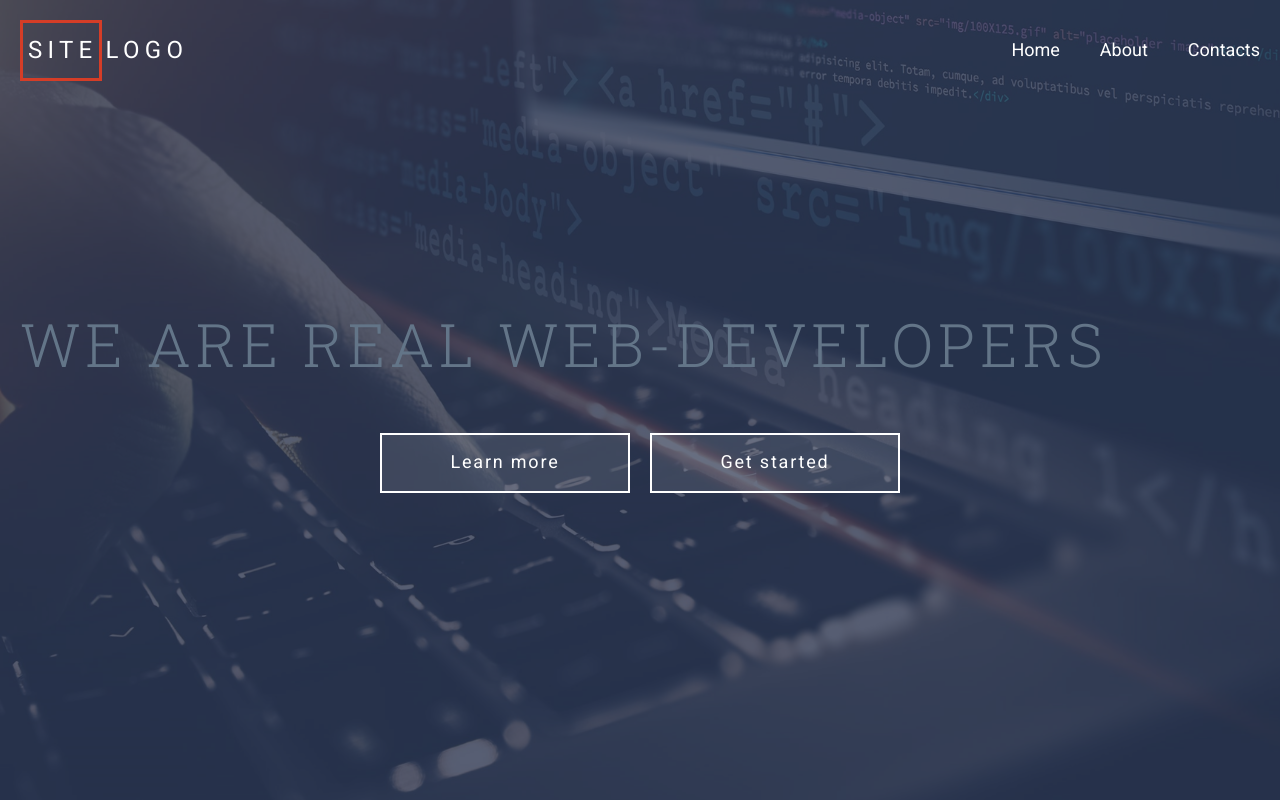
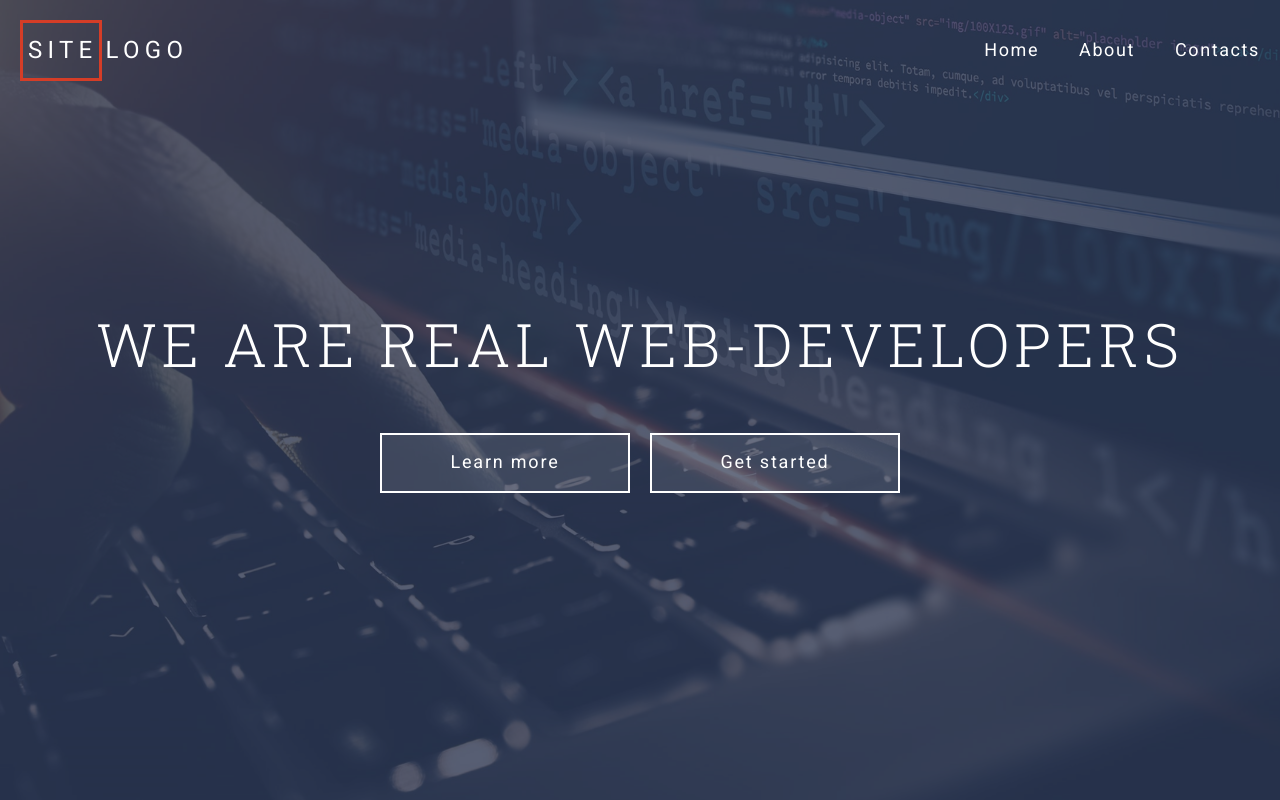
Before and after one commit to VladimirH99/grid_template, a website: page index.html in a window 1280 px wide. Shown: the top 800 px of the page. Drawn offline with nearby package versions, Linux system fonts and the light colour scheme; files that its build step writes are made by us from their sources.

Commit message:
Update _typography.scss
правки

```diff
--- a/assets/scss/common/_typography.scss
+++ b/assets/scss/common/_typography.scss
@@ -6,26 +6,35 @@
 }
 
 html {
-  color: $color-gray;
+  overflow-y: scroll;
+  letter-spacing: 0.1em;
   font-family: $font-main;
-  font-size: 16px;
+  font-size: $font-size;
 }
 
 h1 {
+  text-align: center;
   letter-spacing: 0.08em;
+  color: $color-light;
   font-family: $font-header;
-  font-weight: 300;
-  line-height: 1.2em;
 
   @include lg-min {
     font-size: 3.75rem;
+    font-weight: 300;
+    line-height: 1.2;
   }
+
   @include lg-md {
-    font-size: 2.5rem;
-  }
+      font-size: 2.5rem;
+    font-weight: 300;
+    line-height: 1.2;
+    }
+
   @include md {
     font-size: 1.875rem;
-  }
+    font-weight: 300;
+    line-height: 1.2;
+   }
 }
 
 h2 {
```
